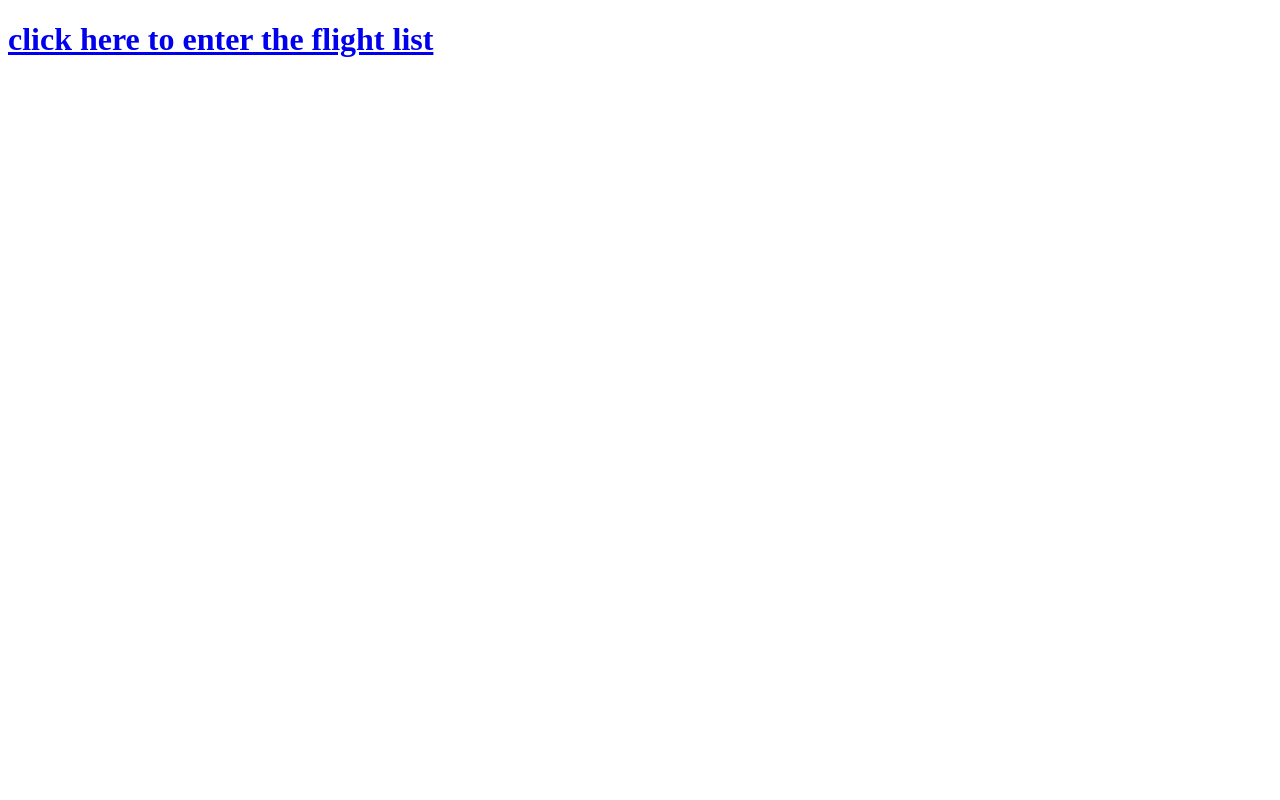
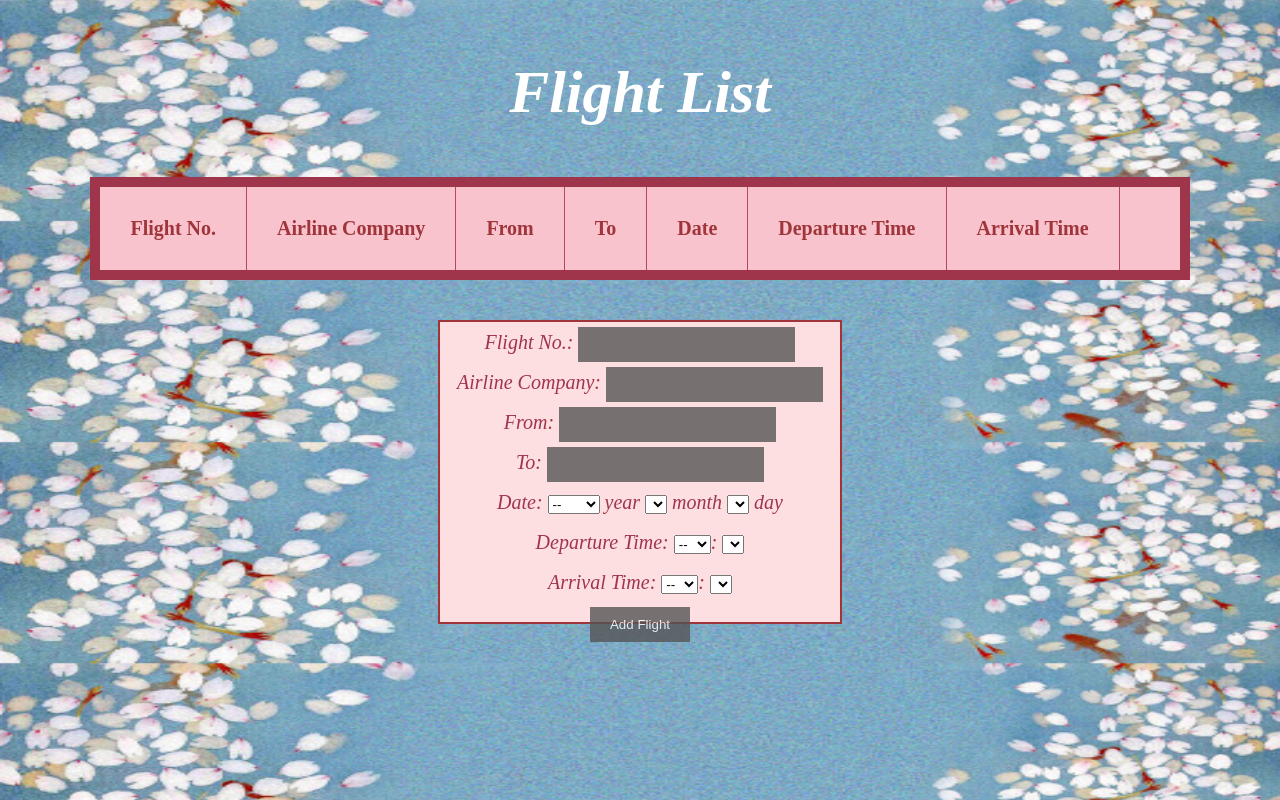
Before and after one commit to summinter/summinter.github.io, a plain HTML site: page index.html in a window 1280 px wide. Drawn offline with Linux system fonts and the light colour scheme.

Commit message:
Update index.html

```diff
--- a/index.html
+++ b/index.html
@@ -1,13 +1,82 @@
-
 <!DOCTYPE html>
 <html lang="en">
+
 <head>
     <meta charset="UTF-8">
-    <title>myPage</title>
+    <title>Title</title>
+    <link rel="stylesheet" type="text/css" href="MovieList.css"/>
+    <script type="text/javascript" src="table.js"></script>
 </head>
-<body>
-<a href="table.html">
-    <h1>click here to enter the flight list</h1>
-</a>
+
+<body onload="initial()">
+
+
+
+<table>
+    <caption id="a"><h2>Flight List</h2></caption>
+    <tr>
+        <th>Flight No.</th>
+        <th>Airline Company</th>
+        <th>From</th>
+        <th>To</th>
+        <th>Date</th>
+        <th>Departure Time</th>
+        <th>Arrival Time</th>
+        <th></th>
+    </tr>
+    <tbody id="tbody" style="display: none">
+    <tr>
+        <td></td>
+        <td></td>
+        <td></td>
+        <td></td>
+        <td></td>
+        <td></td>
+        <td></td>
+        <td>
+            <input type="button" value="Delete">
+        </td>
+    </tr>
+    </tbody>
+</table>
+<div>
+    <form name="form1">
+        Flight No.:
+        <label>
+            <input type="text" name="flight-no"/>
+        </label>
+        <br/> Airline Company:
+        <label>
+            <input type="text" name="airline-company"/>
+        </label>
+        <br/> From:
+        <label>
+            <input type="text" name="from"/>
+        </label>
+        <br/> To:
+        <label>
+            <input type="text" name="to"/>
+        </label>
+        <br/> Date:
+        <label for="year"></label><select id="year" onchange="setMonth()"></select> year
+        <label for="month"></label><select id="month" onchange="setDay()"></select> month
+        <label for="day"></label><select id="day"></select> day
+
+        <br/> Departure Time:
+        <label for="dhour"></label><select id="dhour" onchange="setDminute()"></select>:
+        <label for="dminute"></label><select id="dminute"></select>
+        <br/> Arrival Time:
+        <label for="ahour"></label><select id="ahour"onchange="setAminute()"></select>:
+        <label for="aminute"></label><select id="aminute"></select>
+        <br/>
+        <input type="button" value="Add Flight" onclick="onClickAddFlight()"><br>
+        <br/>
+    </form>
+</div>
+
+
+
+
 </body>
+
 </html>
```
